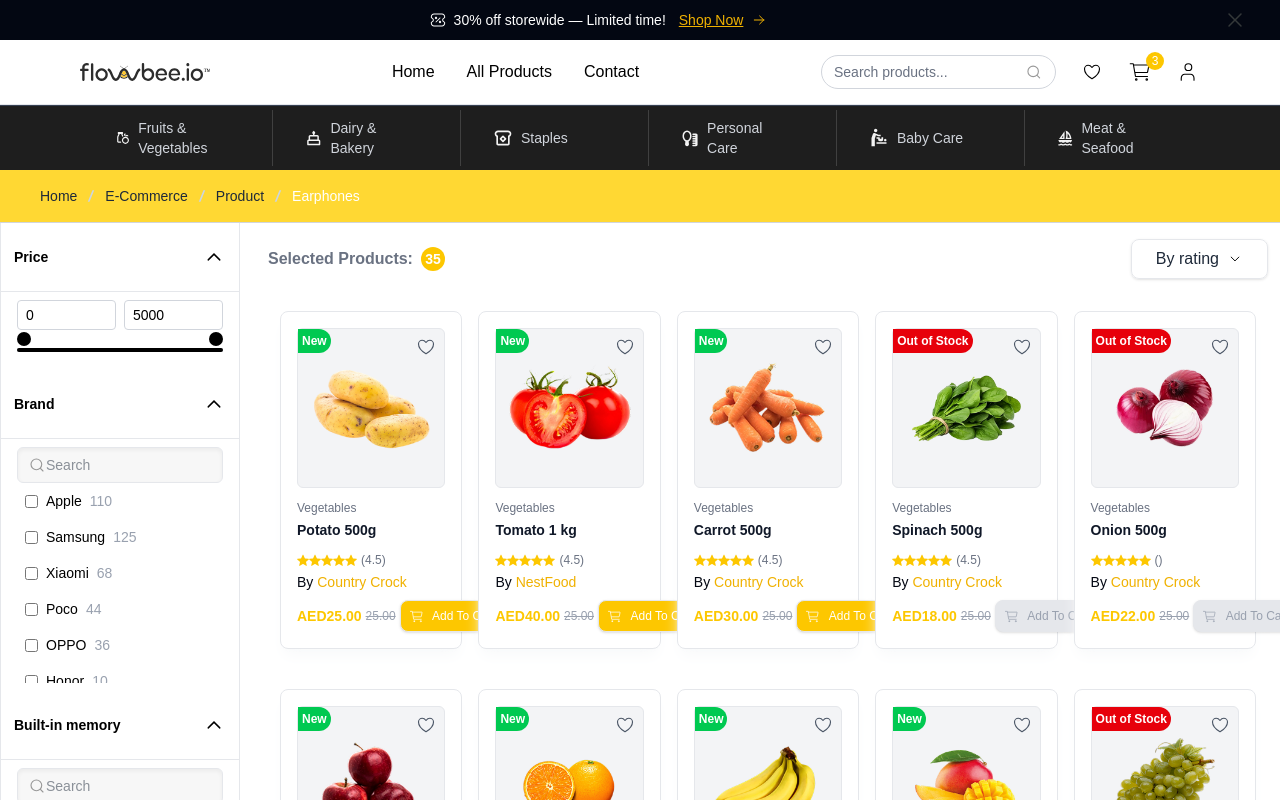
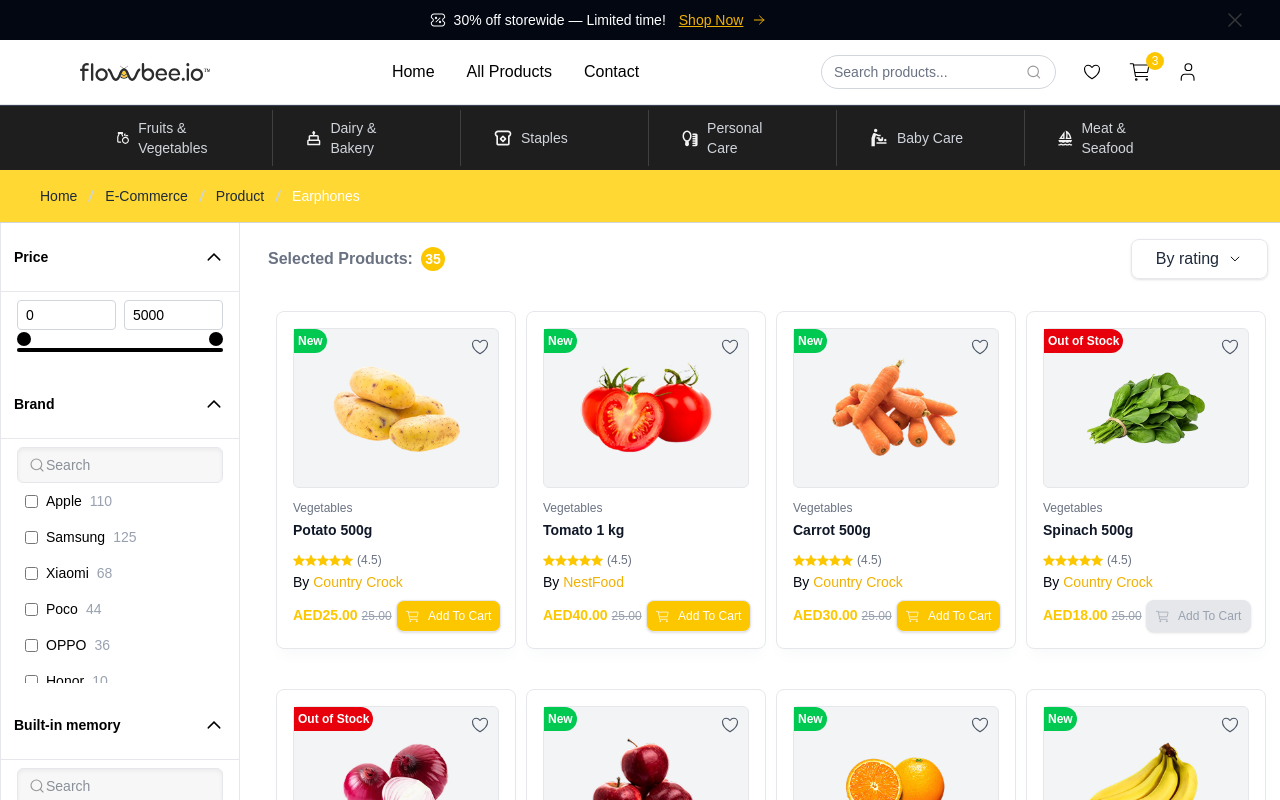
Before and after one commit to ftsalman/ecom-flowbee, a React (Vite) app: page /products in a window 1280 px wide. Built offline with nearby package versions, Linux system fonts and the light colour scheme.

Commit message:
ecom/all/ParaductsPage

```diff
--- a/src/Components/ui/ProductCard.jsx
+++ b/src/Components/ui/ProductCard.jsx
@@ -40,7 +40,7 @@ export const ProductCard = ({
         className
       )}
     >
-      <Card className="space-y-3 p-4 w-[255px] max-w-full h-full">
+      <Card className="space-y-3 p-4 w-[255px] max-w-[240px] h-full">
         <div className="relative flex justify-center items-center p-2 rounded-md border border-gray-200 bg-gray-100 h-40">
           <div>
             {data.status && (
@@ -115,11 +115,11 @@ export const ProductCard = ({
           {/* Price and Add to Cart */}
           <div className="flex items-center justify-between gap-1 mt-2">
             <div className="flex items-center gap-1">
-              <span className="text-yellow-400 text-sm font-semibold">
+              <span className="text-yellow-400 text-sm   leading-tight font-semibold">
                 AED{(data.price || 0).toFixed(2)}
               </span>
               {data.oldPrice && (
-                <span className="line-through text-gray-400 text-xs">
+                <span className="line-through  leading-tight text-gray-400 text-xs">
                   {data.oldPrice.toFixed(2)}
                 </span>
               )}
@@ -132,7 +132,7 @@ export const ProductCard = ({
               disabled={data.status === "out"}
             >
               <IconShoppingCart size="15" />
-              <span className="text-xs max-w-full w-[4rem] ">Add To Cart</span>
+              <span className="text-xs max-w-full  leading-tight w-[4rem] ">Add To Cart</span>
             </Button>
           </div>
         </div>
--- a/src/pages/ProductsPage.jsx
+++ b/src/pages/ProductsPage.jsx
@@ -112,7 +112,7 @@ export const ProductsPage = () => {
 
           {/* Product List */}
           <List
-            className="grid grid-cols-1 sm:grid-cols-2 md:grid-cols-2 lg:grid-cols-4 xl:grid-cols-5 gap-2 w-full px-0 md:px-2"
+            className="grid grid-cols-1 sm:grid-cols-2 md:grid-cols-3  lg:grid-cols-4 xl:grid-cols-4  2xl:grid-cols-5 gap-2 w-full px-0 md:px-1"
             uniqueKey="id"
             data={sortedProducts}
             render={(item) => (
```
